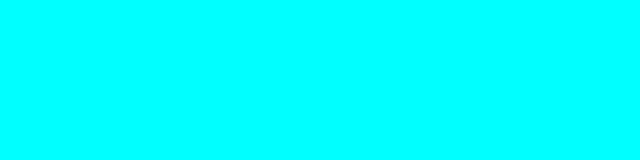
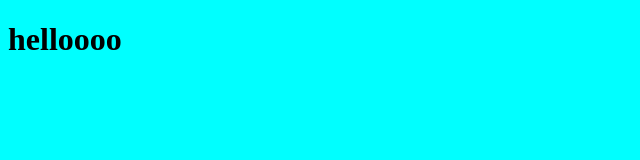
Before and after one commit to aresmd/git-learn, a plain HTML site: page index.html in a window 1280 px wide. Shown: the whole page, without its empty margins (0-640 px from the left). Drawn offline with Linux system fonts and the light colour scheme.

Commit message:
html h1 updated

```diff
--- a/index.html
+++ b/index.html
@@ -8,7 +8,9 @@
 </head>
 <body>
 
-
+    <h1>
+        helloooo
+    </h1>
 
     <script src="./app.js">
 
```
